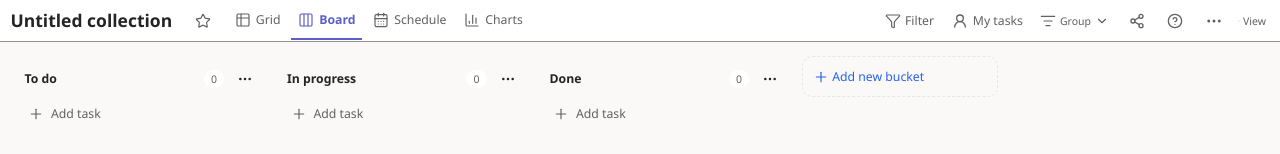
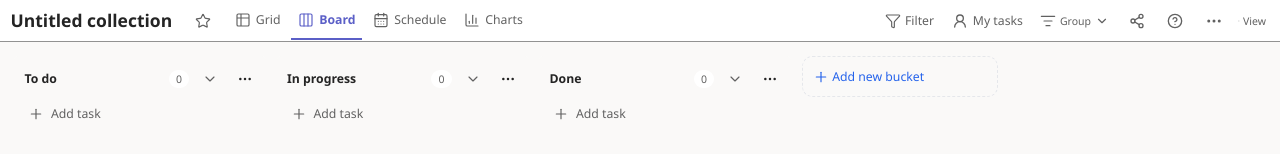
Before and after one commit to eddyvn98/collection-planner, a React (Vite) app: page / in a window 1280 px wide. Shown: the top 154 px of the page. Built offline with nearby package versions, Linux system fonts and the light colour scheme.

Commit message:
feat(5g): accessible bucket collapse with reduced-motion grid and opacity transition

```diff
--- a/src/renderers/CollectionBoardBucket.tsx
+++ b/src/renderers/CollectionBoardBucket.tsx
@@ -1,4 +1,4 @@
-import { useRef, useState } from "react";
+import { useId, useRef, useState } from "react";
 import { useDndContext, useDroppable } from "@dnd-kit/core";
 import { ChevronDown, ChevronLeft, ChevronRight, Ellipsis, ListTodo, Pencil, Plus, Trash2 } from "lucide-react";
 import { createGroupedTask, splitBucketCompletion, type BoardGroup, type BoardGroupBy } from "./collectionBoardGroups";
@@ -16,6 +16,7 @@ export function CollectionBoardBucket({data,group,mode,field,readOnly,onChange,o
  const [title,setTitle]=useState(""),[adding,setAdding]=useState(false);
  const [renaming,setRenaming]=useState(false),[name,setName]=useState(group.title),[menu,setMenu]=useState(false);
  const [confirmDelete,setConfirmDelete]=useState(false);
+ const [collapsed,setCollapsed]=useState(false),regionId=useId();
  const bucket=group.key.slice(7),editable=mode==="bucket"&&!!field&&!!bucket;
  const {active:pending,completed}=splitBucketCompletion(group.rows);
  const save=()=>{const next=createGroupedTask(data,title,group.key,mode,field);
@@ -42,6 +43,11 @@ export function CollectionBoardBucket({data,group,mode,field,readOnly,onChange,o
       onBlur={()=>{if(name.trim()!==bucket&&field)onChange(renameBucket(data,field.id,bucket,name));setRenaming(false);}}/>
     : <h3 className="min-w-0 flex-1 truncate px-1 text-sm font-semibold text-[var(--planner-text)]">{group.title}</h3>}
    <span aria-label={group.rows.length+" tasks"} className="rounded-full bg-[var(--planner-surface)] px-2 py-0.5 text-xs text-[var(--planner-secondary)]">{group.rows.length}</span>
+   <button type="button" aria-label={(collapsed?"Expand ":"Collapse ")+group.title+" bucket"}
+    aria-expanded={!collapsed} aria-controls={regionId} onClick={()=>setCollapsed(!collapsed)}
+    className="grid min-h-8 min-w-8 place-items-center rounded text-[var(--planner-secondary)] hover:bg-[var(--planner-hover)] focus-visible:ring-2 focus-visible:ring-[var(--planner-accent)]">
+    <ChevronDown size={16} strokeWidth={1.75} className={"transition-transform duration-planner-settle "+(collapsed?"-rotate-90":"")}/>
+   </button>
    {!readOnly&&editable&&<div className="relative">
      <button ref={bucketMenuRef} type="button" title={"Bucket actions "+bucket} aria-label={"Bucket actions "+bucket}
        aria-expanded={menu} className="flex min-h-8 min-w-8 items-center justify-center rounded hover:bg-[var(--planner-hover)] focus-visible:ring-2 focus-visible:ring-[var(--planner-accent)]"
@@ -56,6 +62,10 @@ export function CollectionBoardBucket({data,group,mode,field,readOnly,onChange,o
      </CollectionFloatingPanel>
    </div>}
   </header>
+  <div className={"grid transition-[grid-template-rows,opacity] duration-planner-settle "+
+    (collapsed?"grid-rows-[0fr] opacity-0":"grid-rows-[1fr] opacity-100")}
+    aria-hidden={collapsed}>
+   <div id={regionId} className="min-h-0 overflow-hidden">
   {!readOnly&&(adding?<form className="mb-2 space-y-1" onSubmit={e=>{e.preventDefault();save();}}>
     <input autoFocus aria-label={"New task in "+group.title} value={title} maxLength={300}
       placeholder="Task name" onChange={e=>setTitle(e.target.value)}
@@ -84,6 +94,8 @@ export function CollectionBoardBucket({data,group,mode,field,readOnly,onChange,o
      <ChevronDown size={16} strokeWidth={1.75}/>Completed ({completed.length})</summary>
     <div className="mt-2">{completed.map(card)}</div>
   </details>}
+   </div>
+  </div>
   {confirmDelete&&<CollectionModalDialog label={"Delete "+bucket+" bucket?"}
      trigger={bucketMenuRef.current} onClose={()=>setConfirmDelete(false)}>
     <h2 className="text-base font-semibold">Delete “{bucket}” bucket?</h2>
```
